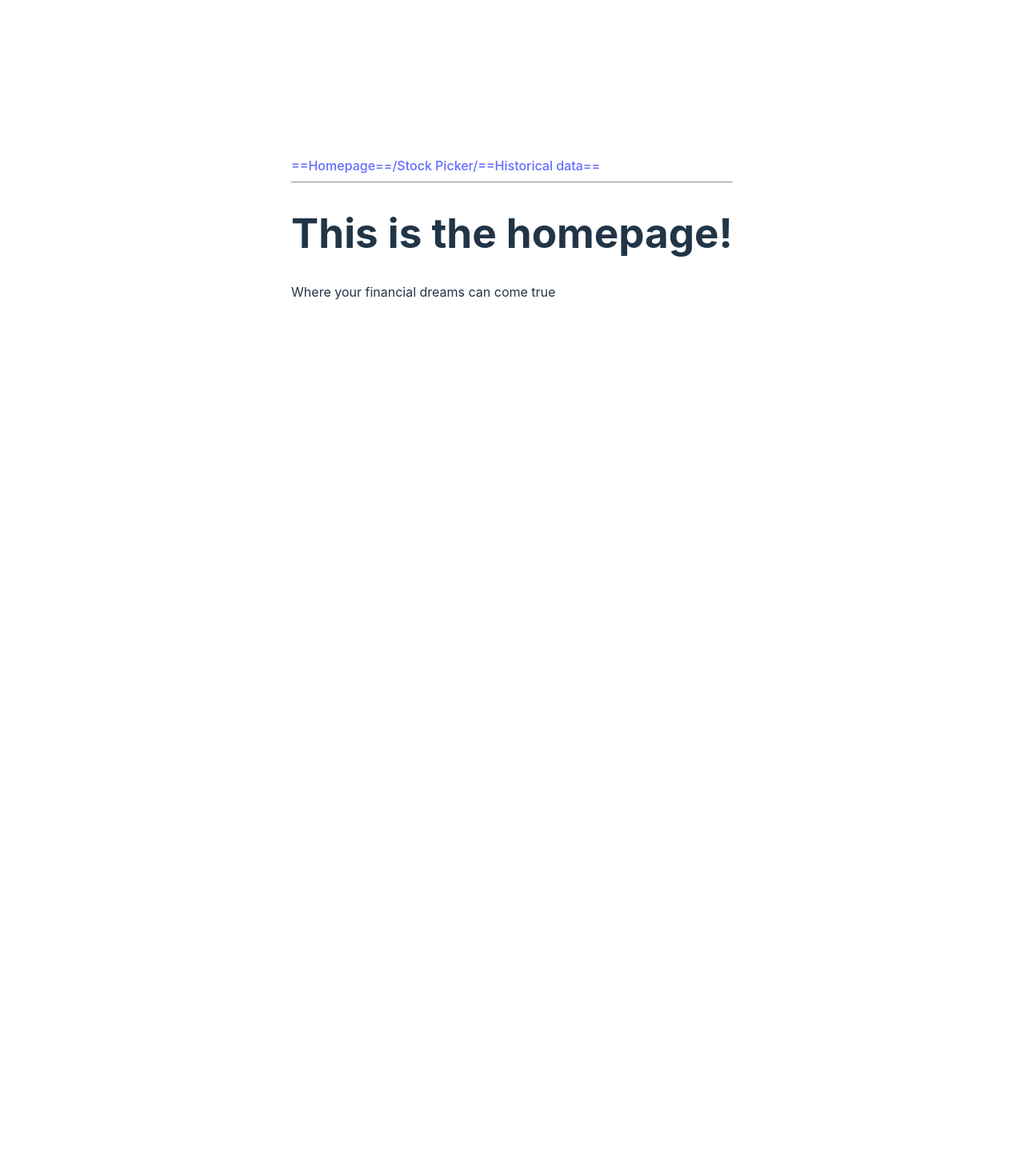
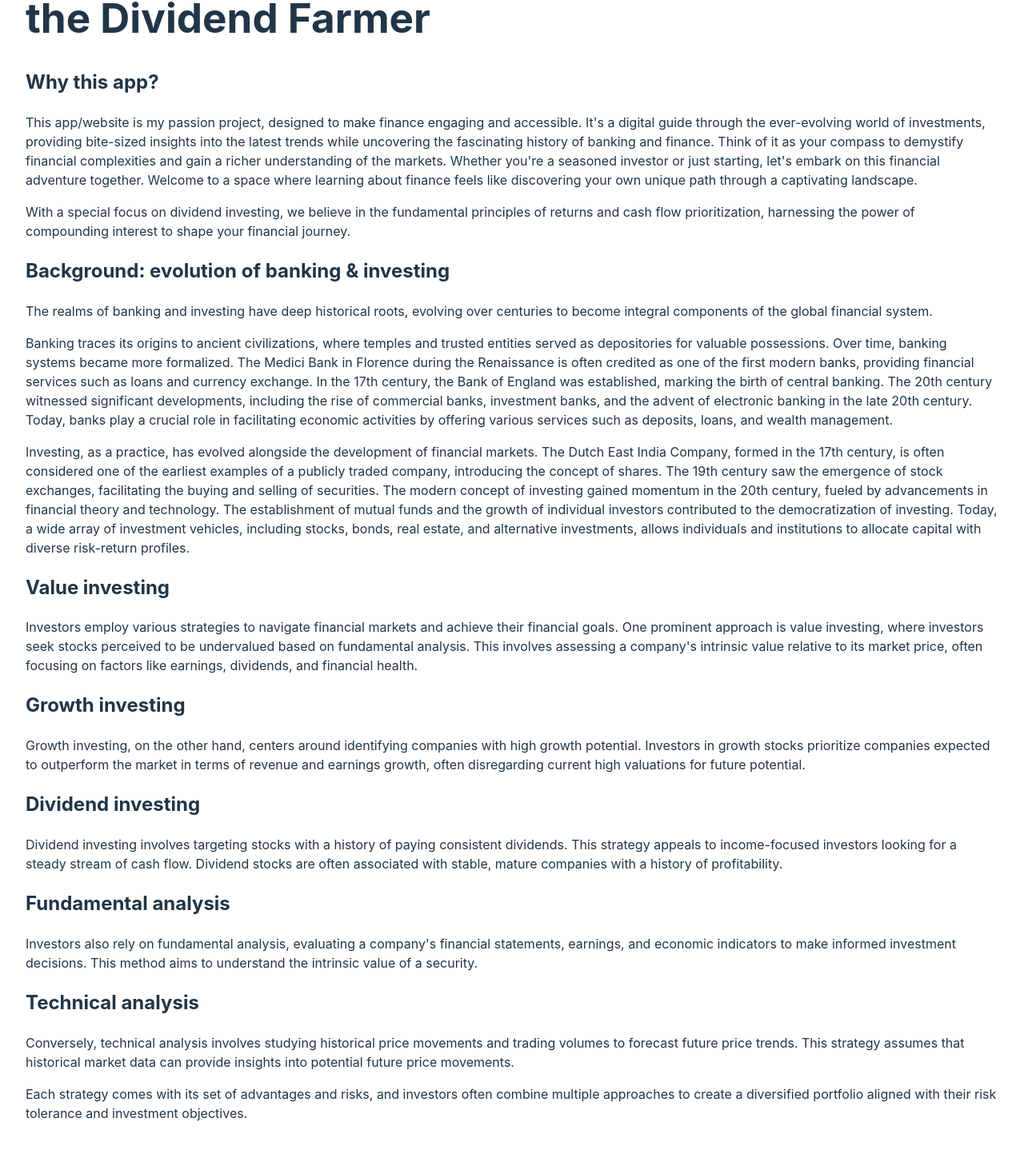
Before and after one commit to justintea/MoniePlant, a React (Vite) app: page / in a window 1280 px wide. Shown: the part 106-1569 px from the top of the page at 80% size. Before the commit the page ends 800 px from the top, so only its background shows below. Built offline with nearby package versions, Linux system fonts and the light colour scheme.

Commit message:
20231219_p2_homepage content drafted

```diff
--- a/src/pages/homepage/HomePage.jsx
+++ b/src/pages/homepage/HomePage.jsx
@@ -1,10 +1,36 @@
 export default function HomePage() {
     return (
       <>
-        <h1>This is the homepage!</h1>
-        <p>Where your financial dreams can come true</p>
+        <h1>the Dividend Farmer</h1>
 
+        <h2> Why this app? </h2>
+        <p> This app/website is my passion project, designed to make finance engaging and accessible. It's a digital guide through the ever-evolving world of investments, providing bite-sized insights into the latest trends while uncovering the fascinating history of banking and finance. Think of it as your compass to demystify financial complexities and gain a richer understanding of the markets. Whether you're a seasoned investor or just starting, let's embark on this financial adventure together. Welcome to a space where learning about finance feels like discovering your own unique path through a captivating landscape. </p>
+        <p> With a special focus on dividend investing, we believe in the fundamental principles of returns and cash flow prioritization, harnessing the power of compounding interest to shape your financial journey. </p>
 
+        <h2>Background: evolution of banking & investing</h2>
+        <p>The realms of banking and investing have deep historical roots, evolving over centuries to become integral components of the global financial system. </p>
+        <p>Banking traces its origins to ancient civilizations, where temples and trusted entities served as depositories for valuable possessions. Over time, banking systems became more formalized. The Medici Bank in Florence during the Renaissance is often credited as one of the first modern banks, providing financial services such as loans and currency exchange. In the 17th century, the Bank of England was established, marking the birth of central banking. The 20th century witnessed significant developments, including the rise of commercial banks, investment banks, and the advent of electronic banking in the late 20th century. Today, banks play a crucial role in facilitating economic activities by offering various services such as deposits, loans, and wealth management. </p>
+        <p>Investing, as a practice, has evolved alongside the development of financial markets. The Dutch East India Company, formed in the 17th century, is often considered one of the earliest examples of a publicly traded company, introducing the concept of shares. The 19th century saw the emergence of stock exchanges, facilitating the buying and selling of securities. The modern concept of investing gained momentum in the 20th century, fueled by advancements in financial theory and technology. The establishment of mutual funds and the growth of individual investors contributed to the democratization of investing. Today, a wide array of investment vehicles, including stocks, bonds, real estate, and alternative investments, allows individuals and institutions to allocate capital with diverse risk-return profiles. </p>
+
+        <h2>Value investing</h2>
+        <p>Investors employ various strategies to navigate financial markets and achieve their financial goals. One prominent approach is value investing, where investors seek stocks perceived to be undervalued based on fundamental analysis. This involves assessing a company's intrinsic value relative to its market price, often focusing on factors like earnings, dividends, and financial health. </p>
+
+        <h2>Growth investing </h2>
+        <p> Growth investing, on the other hand, centers around identifying companies with high growth potential. Investors in growth stocks prioritize companies expected to outperform the market in terms of revenue and earnings growth, often disregarding current high valuations for future potential. </p>
+
+        <h2>Dividend investing </h2>
+        <p> Dividend investing involves targeting stocks with a history of paying consistent dividends. This strategy appeals to income-focused investors looking for a steady stream of cash flow. Dividend stocks are often associated with stable, mature companies with a history of profitability.  </p>
+
+        <h2> Fundamental analysis </h2>
+        <p> Investors also rely on fundamental analysis, evaluating a company's financial statements, earnings, and economic indicators to make informed investment decisions. This method aims to understand the intrinsic value of a security. </p>
+
+        <h2> Technical analysis </h2>
+        <p>Conversely, technical analysis involves studying historical price movements and trading volumes to forecast future price trends. This strategy assumes that historical market data can provide insights into potential future price movements. </p>
+
+        <p> Each strategy comes with its set of advantages and risks, and investors often combine multiple approaches to create a diversified portfolio aligned with their risk tolerance and investment objectives. </p>
+
+        <br></br>
+        <p style={{fontStyle: 'italic'}}>Powered by ChatGPT 3.5, prompts by Justin T</p>
 
       </>
     );
```
